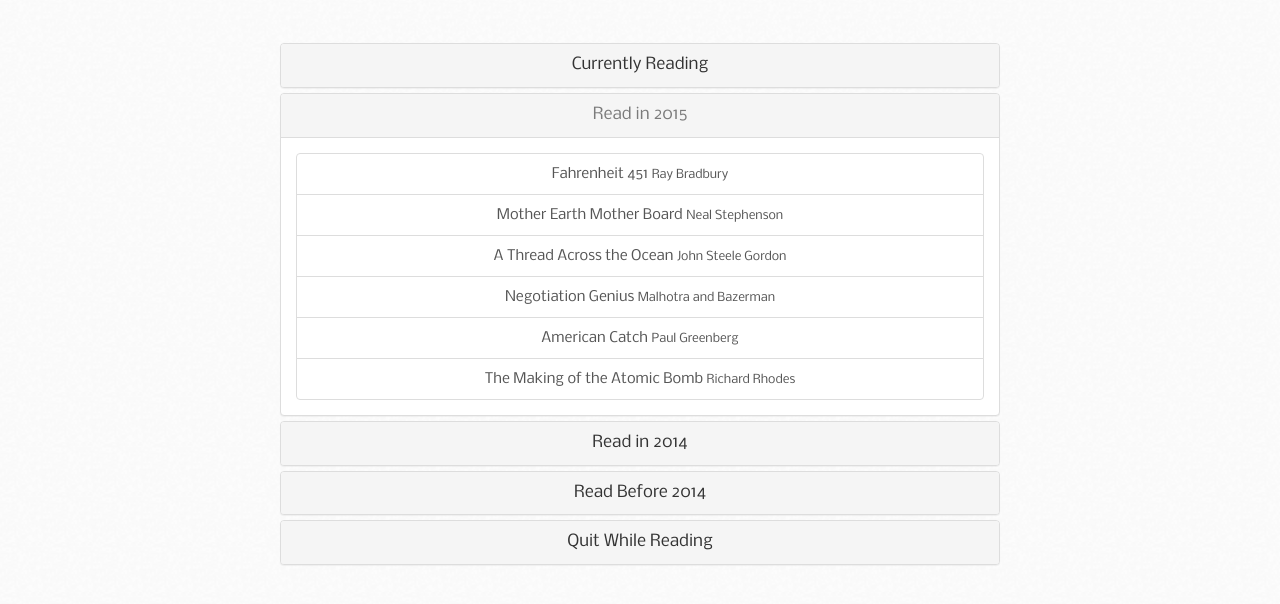
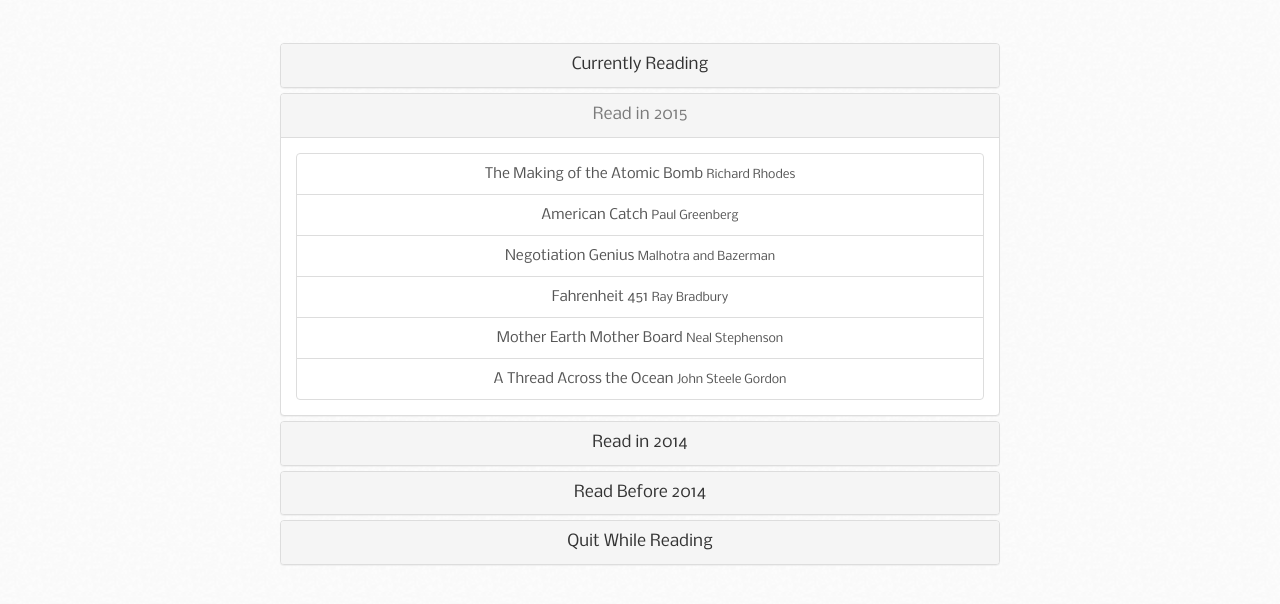
Before and after one commit to pozulp/mike, a plain HTML site: page reading/index.html in a window 1280 px wide. Both pictures are taken after a click on the link "Read in 2015". Shown: the part 58-662 px from the top of the page. Drawn offline with nearby package versions, Linux system fonts and the light colour scheme; a web font is replaced by a local one.

Commit message:
re-generated after re-ordering

```diff
--- a/reading/index.html
+++ b/reading/index.html
@@ -88,7 +88,7 @@ Read in 2015
 <div id="collapse2015" class="panel-collapse collapse">
 <div class="panel-body">
 <div class="list-group">
-<div class="list-group-item text-center">Fahrenheit 451 <small>Ray Bradbury</small></div><div class="list-group-item text-center">Mother Earth Mother Board <small>Neal Stephenson</small></div><div class="list-group-item text-center">A Thread Across the Ocean <small>John Steele Gordon</small></div><div class="list-group-item text-center">Negotiation Genius <small>Malhotra and Bazerman</small></div><div class="list-group-item text-center">American Catch <small>Paul Greenberg</small></div><div class="list-group-item text-center">The Making of the Atomic Bomb <small>Richard Rhodes</small></div>
+<div class="list-group-item text-center">The Making of the Atomic Bomb <small>Richard Rhodes</small></div><div class="list-group-item text-center">American Catch <small>Paul Greenberg</small></div><div class="list-group-item text-center">Negotiation Genius <small>Malhotra and Bazerman</small></div><div class="list-group-item text-center">Fahrenheit 451 <small>Ray Bradbury</small></div><div class="list-group-item text-center">Mother Earth Mother Board <small>Neal Stephenson</small></div><div class="list-group-item text-center">A Thread Across the Ocean <small>John Steele Gordon</small></div>
 </div>
 </div>
 </div>
```
Also changed, not shown: reading/reading.gen.html (+1 -1 lines).
